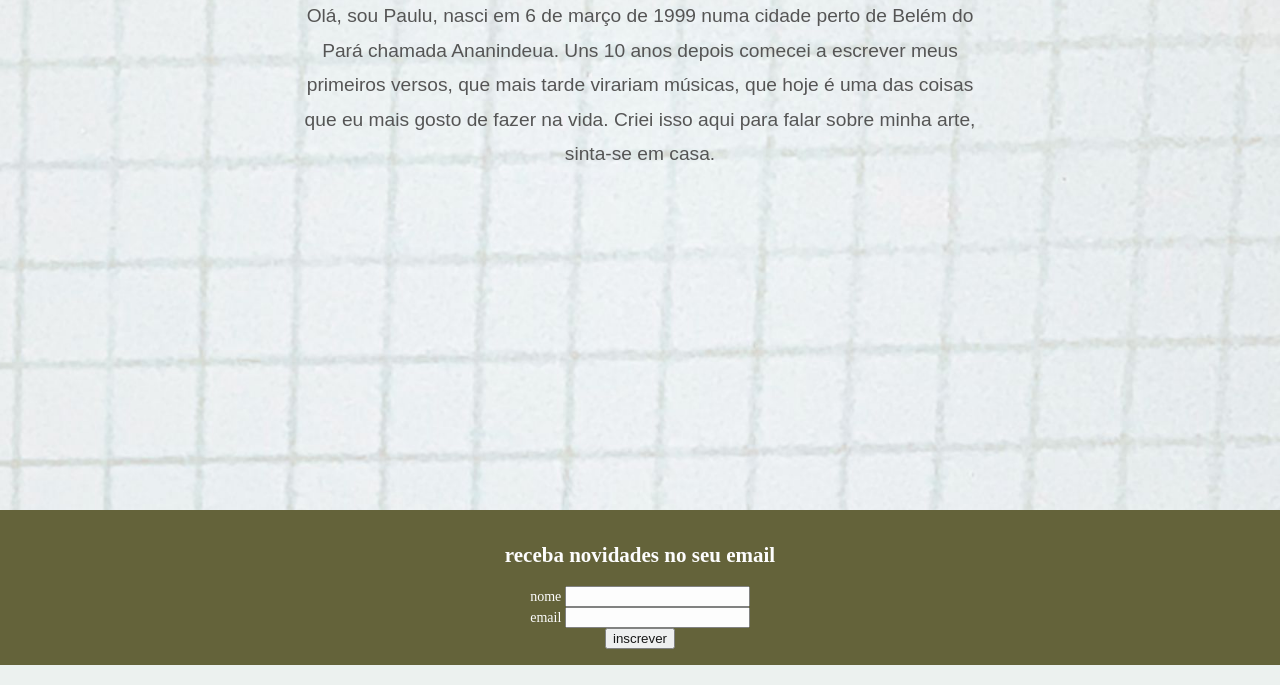
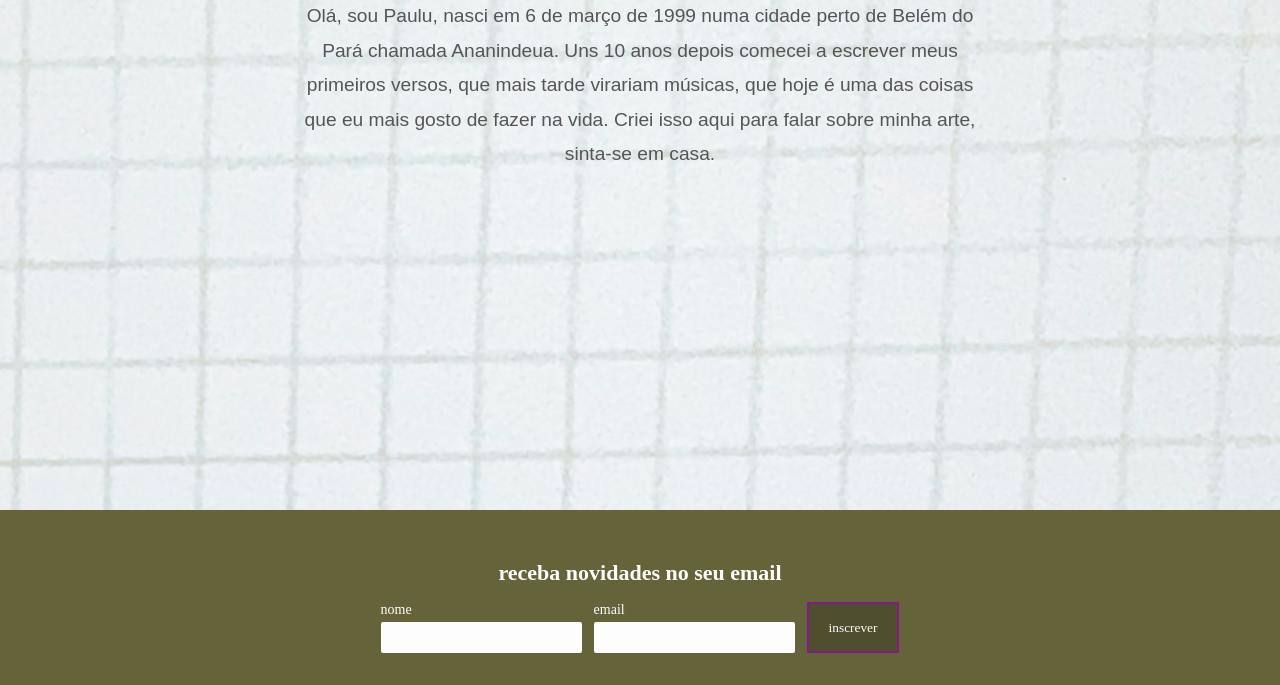
Before and after one commit to itspaulu/paulu, a plain HTML site: page sobre-mim.html in a window 1280 px wide. Shown: the part 290-975 px from the top of the page. Drawn offline with Linux system fonts and the light colour scheme; a web font is replaced by a local one.

Commit message:
Update sobre-mim.html

```diff
--- a/sobre-mim.html
+++ b/sobre-mim.html
@@ -119,6 +119,62 @@
   </div>
 </footer>
 
+<style>
+  footer {
+    padding: 32px;
+    background: var(--olive);
+    color: var(--white);
+    text-align: center;
+    font-family: 'Oceanside', serif;
+  }
+
+  .newsletter h2 {
+    margin-bottom: 16px;
+    font-size: 22px;
+  }
+
+  .newsletter-form {
+    display: flex;
+    flex-wrap: wrap;
+    justify-content: center;
+    gap: 12px;
+    max-width: 800px;
+    margin: 0 auto;
+  }
+
+  .form-group {
+    display: flex;
+    flex-direction: column;
+    align-items: flex-start;
+  }
+
+  label {
+    font-size: 14px;
+    margin-bottom: 4px;
+  }
+
+  input {
+    padding: 8px 12px;
+    border: none;
+    border-radius: 2px;
+    min-width: 200px;
+  }
+
+  button {
+    padding: 10px 20px;
+    background: var(--olive-dark);
+    border: 2px solid purple;
+    color: var(--white);
+    font-family: 'Oceanside', serif;
+    cursor: pointer;
+    transition: background 0.2s ease;
+  }
+
+  button:hover {
+    background: var(--accent);
+  }
+</style>
+
 <script>
   const form = document.getElementById('form-news');
   const toast = document.getElementById('toast');
```
